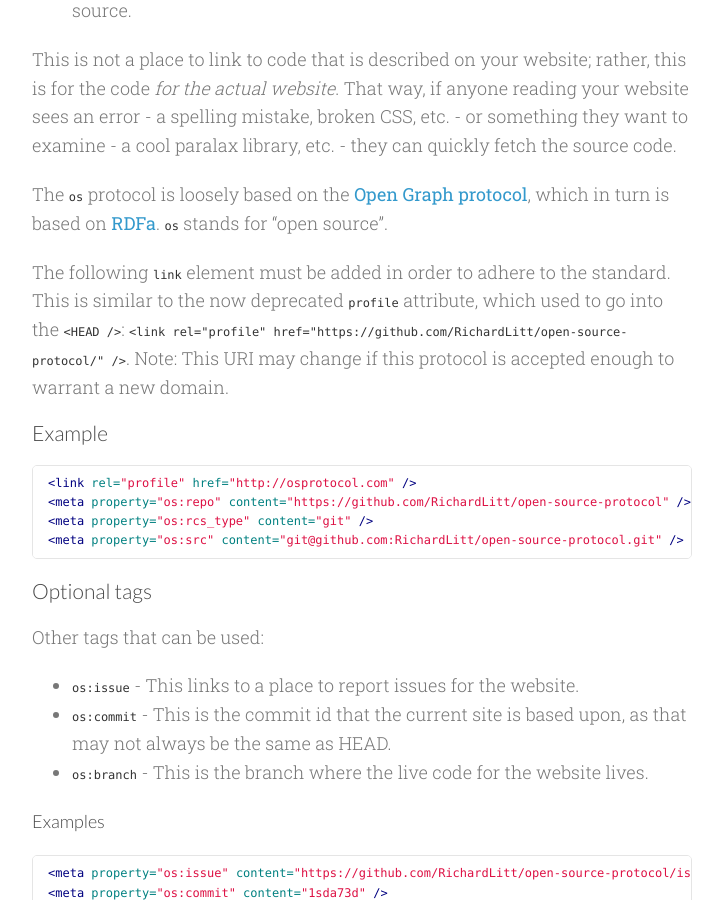
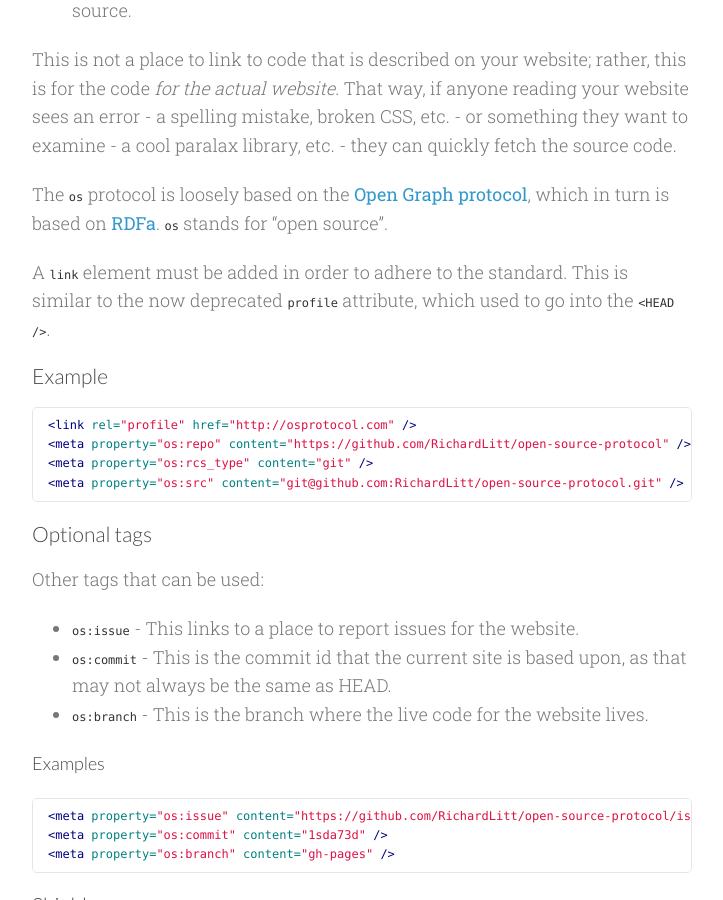
Before and after one commit to RichardLitt/open-source-protocol, a Jekyll site: the page built from index.md, in a window 1280 px wide and 900 px high, scrolled down 836 px. Shown: the whole window, without its empty margins (278-1001 px from the left). Built offline with Jekyll 4.4.1, drawn with Linux system fonts in a browser that asks for light colours; Markdown is read by kramdown in place of the engine named in the settings.

Commit message:
Sync README.md in master branch to index.md in gh-pages

```diff
--- a/index.md
+++ b/index.md
@@ -19,7 +19,7 @@ This is not a place to link to code that is described on your website; rather, t
 
 The `os` protocol is loosely based on the [Open Graph protocol](http://ogp.me/), which in turn is based on [RDFa](https://en.wikipedia.org/wiki/RDFa). `os` stands for "open source".
 
-The following `link` element must be added in order to adhere to the standard. This is similar to the now deprecated `profile` attribute, which used to go into the `<HEAD />`: `<link rel="profile" href="https://github.com/RichardLitt/open-source-protocol/" />`. Note: This URI may change if this protocol is accepted enough to warrant a new domain.
+A `link` element must be added in order to adhere to the standard. This is similar to the now deprecated `profile` attribute, which used to go into the `<HEAD />`.
 
 ###Example
 
```
